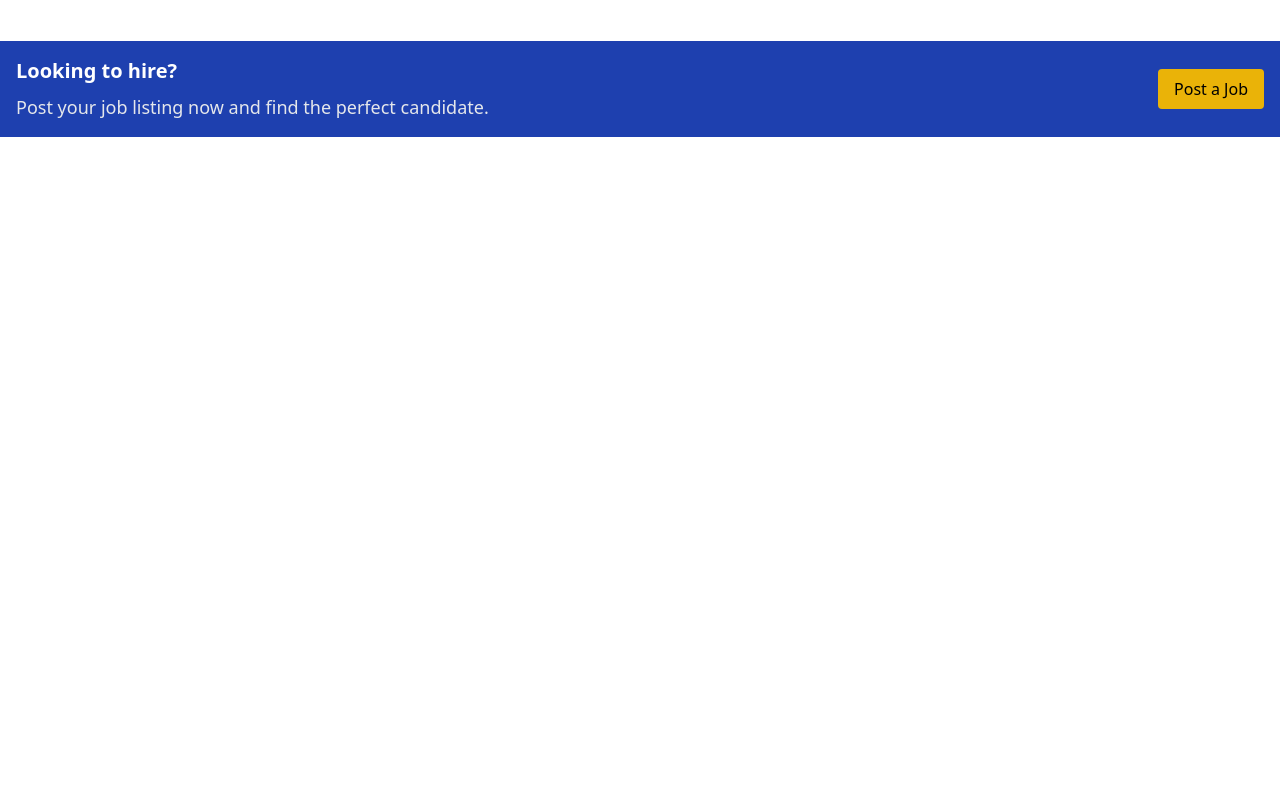
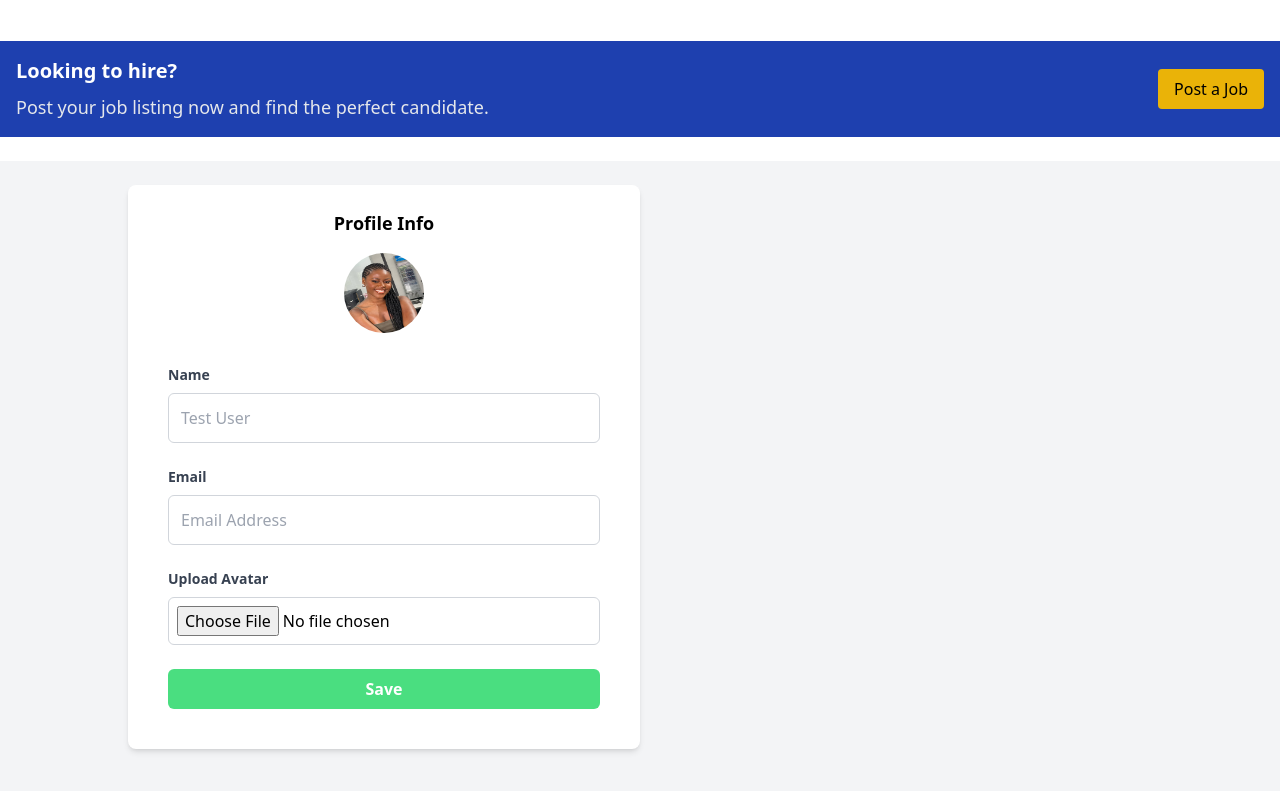
Before and after one commit to Kolawole-kehinde/jobHunt-app, a React (Vite) app: page / in a window 1280 px wide. Shown: the part 1317-2108 px from the top of the page. Before the commit the page ends 1478 px from the top, so only its background shows below. Built offline with nearby package versions, Linux system fonts and the light colour scheme.

Commit message:
Profile info section of the dashboard completed

```diff
--- a/src/App.jsx
+++ b/src/App.jsx
@@ -5,6 +5,8 @@ import Login from "./pages/auth/Login";
 import Register from "./pages/auth/Register";
 import AllJobsPage from "./pages/jobs";
 import JobDetailsPage from "./pages/jobs/JobDetails";
+import Dashboard from "./pages/Dashboard";
+
 
 const App = () => {
   return (
@@ -22,6 +24,8 @@ const App = () => {
           <Route path="jobs">
           <Route index element={<AllJobsPage/>} />
           <Route path=":id" element={<JobDetailsPage/>}/>
+          <Route path="dashboard" element={<Dashboard/>}/>
+
         </Route>
         </Route>
 
--- a/src/pages/Dashboard.jsx
+++ b/src/pages/Dashboard.jsx
@@ -1,9 +1,72 @@
-import React from 'react'
+const Dashboard = () => {
+    return (
+      <div className="bg-gray-100 min-h-screen p-6">
+        {/* Container with equal-width Profile and Job Listings */}
+        <div className="max-w-5xl mx-auto flex flex-col md:flex-row gap-6">
+          {/* Profile Info */}
+          <div className="bg-white p-6 rounded-lg shadow-md w-full md:w-1/2">
+             <div className="flex flex-col items-center justify-center">
+             <h2 className="text-lg font-semibold mb-4">Profile Info</h2>
+             <img src="/images/profile.jpg" className="rounded-full size-20 mb-4" alt="Avatar" />
+             </div>
+             <form className="w-full max-w-lg mx-auto p-4 space-y-6">
+      {/* Name Field */}
+      <div className="flex flex-col">
+        <label htmlFor="name" className="text-sm font-semibold text-gray-700">
+          Name
+        </label>
+        <input
+          type="text"
+          id="name"
+          placeholder="Test User"
+          className="mt-2 p-3 border border-gray-300 rounded-md focus:outline-none focus:ring-2 focus:ring-blue-500"
+          required
+        />
+      </div>
 
-export const Dashboard = () => {
-  return (
-    <div>
+      {/* Email Field */}
+      <div className="flex flex-col">
+        <label htmlFor="email" className="text-sm font-semibold text-gray-700">
+          Email
+        </label>
+        <input
+          type="email"
+          id="email"
+          placeholder="Email Address"
+          className="mt-2 p-3 border border-gray-300 rounded-md focus:outline-none focus:ring-2 focus:ring-blue-500"
+          required
+        />
+      </div>
 
-    </div>
-  )
-}
+      {/* File Upload */}
+      <div className="flex flex-col">
+        <label htmlFor="avatar" className="text-sm font-semibold text-gray-700">
+          Upload Avatar
+        </label>
+        <input
+          type="file"
+          id="avatar"
+          className="mt-2 p-2 border border-gray-300 rounded-md focus:outline-none"
+        />
+      </div>
+
+      {/* Submit Button */}
+      <div>
+        <button
+          type="submit"
+          className="w-full py-2 bg-green-400 text-white font-semibold rounded-md hover:bg-green-600 focus:outline-none focus:ring-2 focus:ring-blue-500 transition-all"
+        >
+          Save
+        </button>
+      </div>
+    </form>
+          </div>
+
+          {/* Job Listings */}
+
+        </div>
+      </div>
+    );
+  };
+
+  export default Dashboard;
--- a/src/pages/home.jsx
+++ b/src/pages/home.jsx
@@ -3,6 +3,9 @@ import ShowCase from '../Components/ShowCase'
 import TopBanner from '../Components/TopBanner'
 import JobListing from '../Components/jobs/JobListing'
 import ButtomBanner from '../Components/ButtomBanner'
+import Dashboard from './Dashboard'
+
+
 
 const HomePage = () => {
   return (
@@ -11,6 +14,7 @@ const HomePage = () => {
       <TopBanner/>
       <JobListing/>
       <ButtomBanner/>
+     <Dashboard/>
     </div>
   )
 }
```
Also changed, not shown: public/images/profile.jpg (added).
